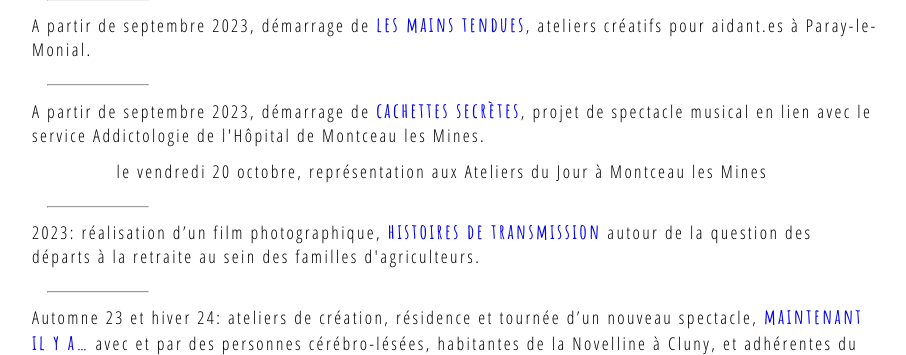
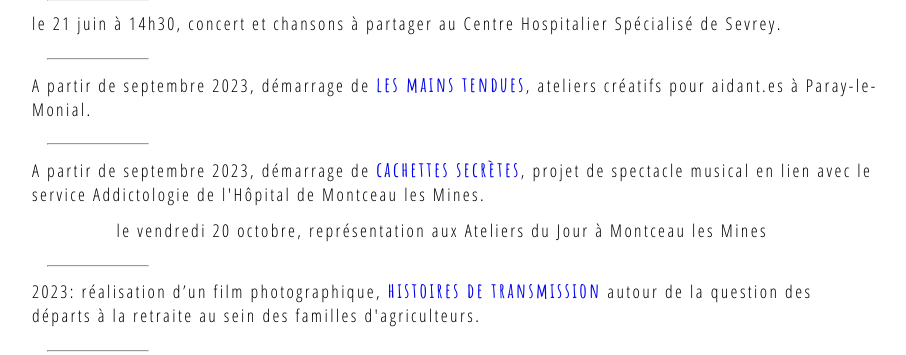
Before and after one commit to leshnik/revertouthaut, a Jekyll site: the page built from actualites.md, in a window 1280 px wide and 900 px high, scrolled down 2220 px, cut to the strip 249-604 px from the top of the window. Shown: the whole strip, without its empty margins (232-1138 px from the left). Built offline with Jekyll 4.4.1, drawn with Linux system fonts in a browser that asks for light colours.

Commit message:
21 juin actus sevrey

```diff
--- a/actualites.md
+++ b/actualites.md
@@ -42,6 +42,10 @@ organisée par la MSA des Portes de Bretagne
                 <img src="https://res.cloudinary.com/dnxcesebo/image/upload/q_auto,f_auto/v1680542541/Tract_conf_aidants_pleurtuit_y03xiw.jpg">
             </div>
         </div>
+    </li>
+    <hr>
+
+    <li>le 21 juin à 14h30, concert et chansons à partager au Centre Hospitalier Spécialisé de Sevrey.
     </li>
     <hr>
     <li>A partir de septembre 2023, démarrage de <a href="les-mains-tendues">les mains tendues</a>, ateliers créatifs pour aidant.es à Paray-le-Monial.</li>
```
